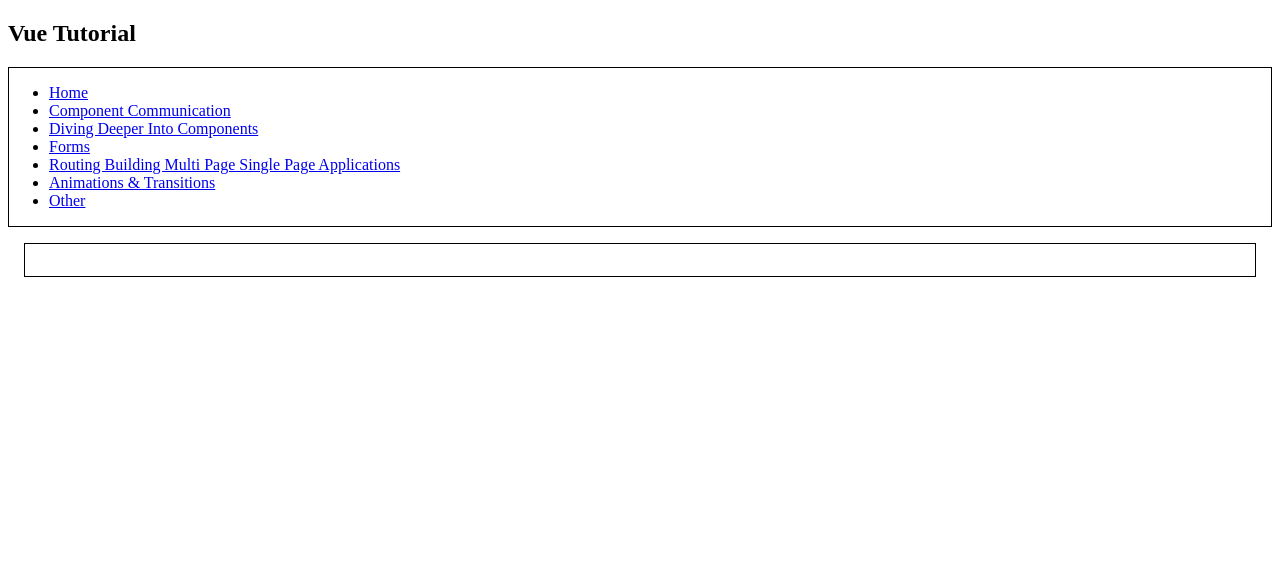
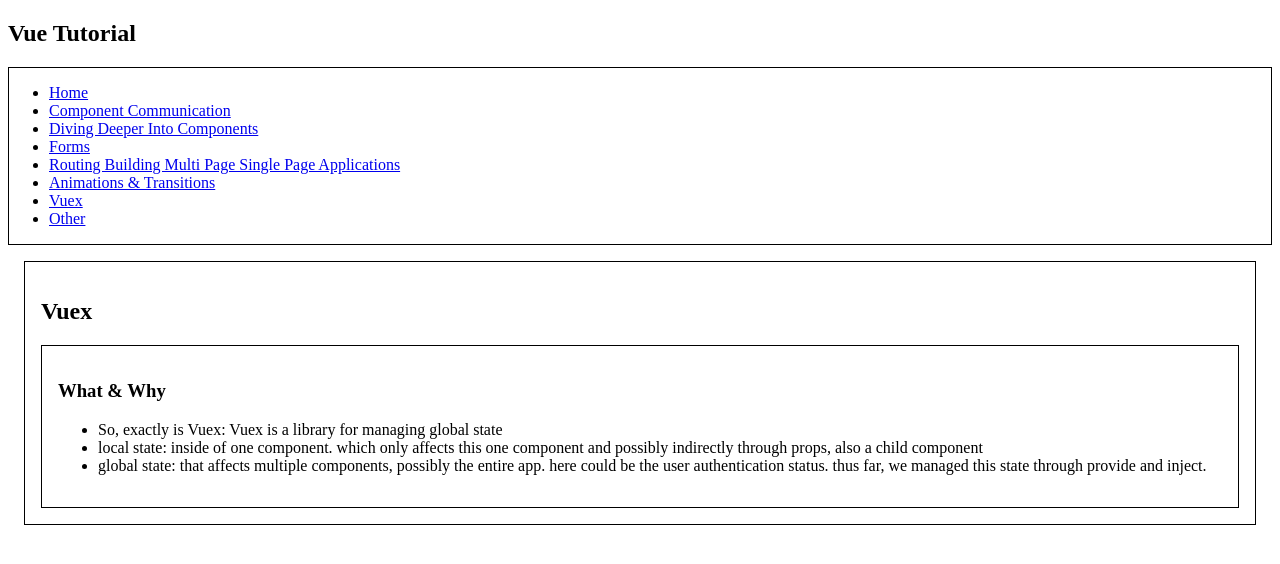
Before and after one commit to MohammadFAHssn/V_u_e, a Vue app in the folder vue-project/: page /vuex in a window 1280 px wide. Shown: the top 564 px of the page. Built offline with nearby package versions, Linux system fonts and the light colour scheme.

Commit message:
What & Why

```diff
--- a/vue-project/src/App.vue
+++ b/vue-project/src/App.vue
@@ -25,6 +25,9 @@
       <li>
         <RouterLink to="/animations-transitions">Animations & Transitions</RouterLink>
       </li>
+      <li>
+        <RouterLink to="/vuex">Vuex</RouterLink>
+      </li>
       <li><RouterLink to="/other">Other</RouterLink></li>
     </ul>
   </nav>
--- /dev/null
+++ b/vue-project/src/components/Vuex/Vuex.vue
@@ -0,0 +1,25 @@
+<script lang="ts">
+export default {}
+</script>
+
+<template>
+  <h2>Vuex</h2>
+
+  <!-- >What & Why -->
+  <section class="tip">
+    <h3>What & Why</h3>
+
+    <ul>
+      <li>So, exactly is Vuex: Vuex is a library for managing global state</li>
+
+      <li>
+        local state: inside of one component. which only affects this one component and possibly
+        indirectly through props, also a child component
+      </li>
+      <li>
+        global state: that affects multiple components, possibly the entire app. here could be the
+        user authentication status. thus far, we managed this state through provide and inject.
+      </li>
+    </ul>
+  </section>
+</template>
--- a/vue-project/src/router/index.ts
+++ b/vue-project/src/router/index.ts
@@ -5,6 +5,7 @@
 import Forms from '../components/Forms/Forms.vue'
 import RoutingBuildingMultiPageSinglePageApplications from '../components/RoutingBuildingMultiPageSinglePageApplications/RoutingBuildingMultiPageSinglePageApplications.vue'
 import Animations_Transitions from '../components/Animations_Transitions/Animations_Transitions.vue'
+import Vuex from '../components/Vuex/Vuex.vue'
 import Other from '../components/Other/Other.vue'
 
 const router = createRouter({
@@ -40,6 +41,10 @@
       component: Animations_Transitions
     },
     {
+      path: '/vuex',
+      component: Vuex
+    },
+    {
       path: '/other',
       // name: 'other',
       component: Other
```
